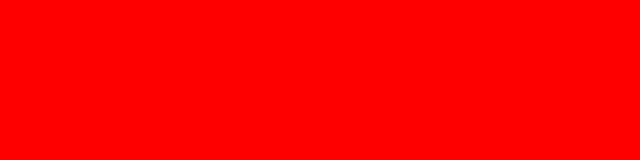
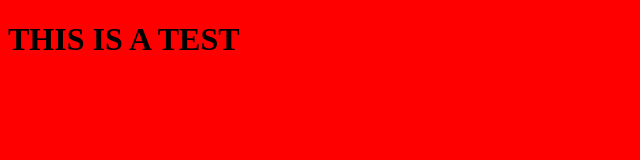
Before and after one commit to zwhitehouse/test-repo-15, a plain HTML site: page index.html in a window 1280 px wide. Shown: the whole page, without its empty margins (0-640 px from the left). Drawn offline with Linux system fonts and the light colour scheme.

Commit message:
trying again

```diff
--- a/index.html
+++ b/index.html
@@ -8,6 +8,8 @@
 </head>
 <body>
 
+  <h1>THIS IS A TEST</h1>
+
   <script src="main.js"></script>
 </body>
 </html>
```
